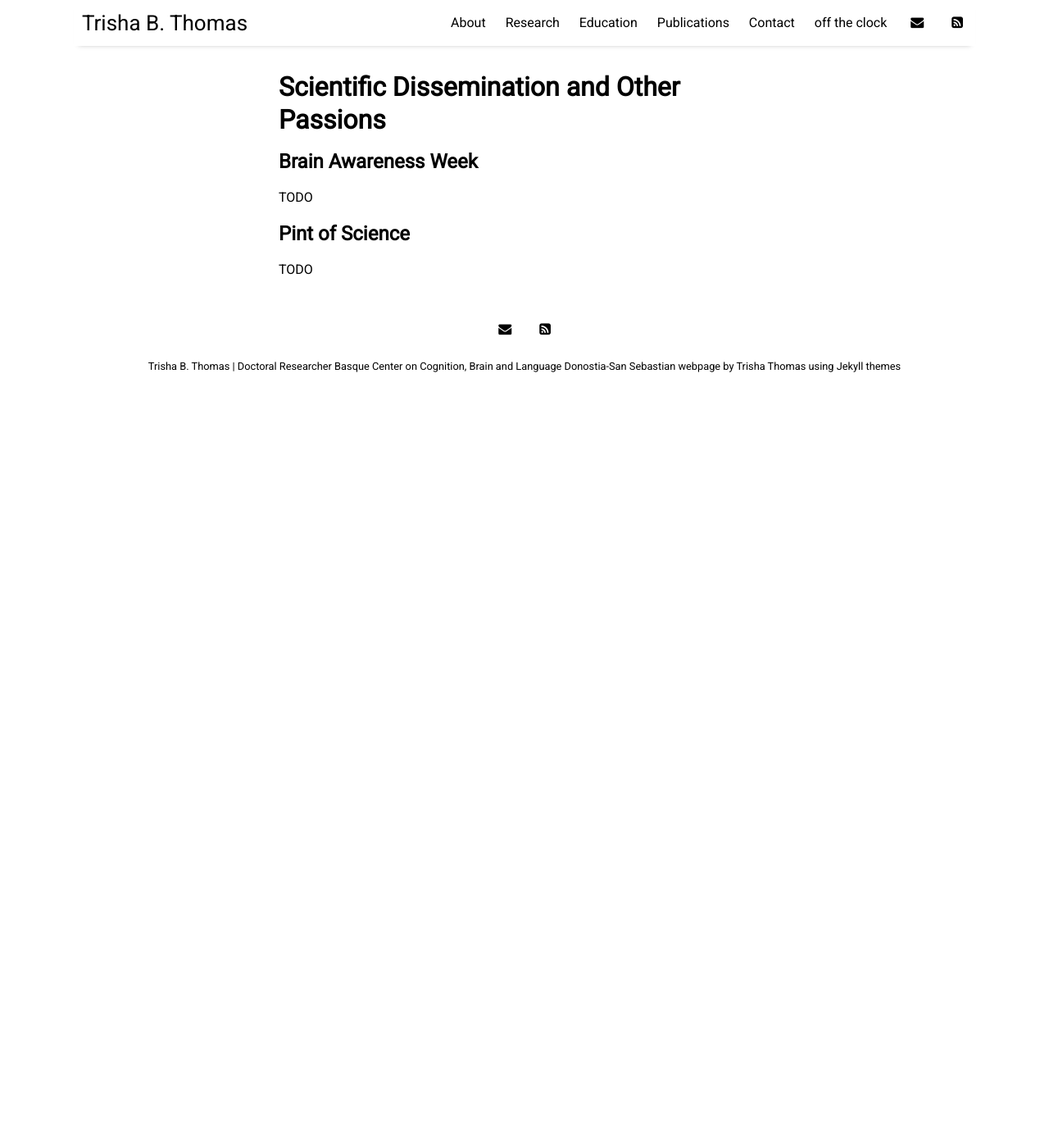
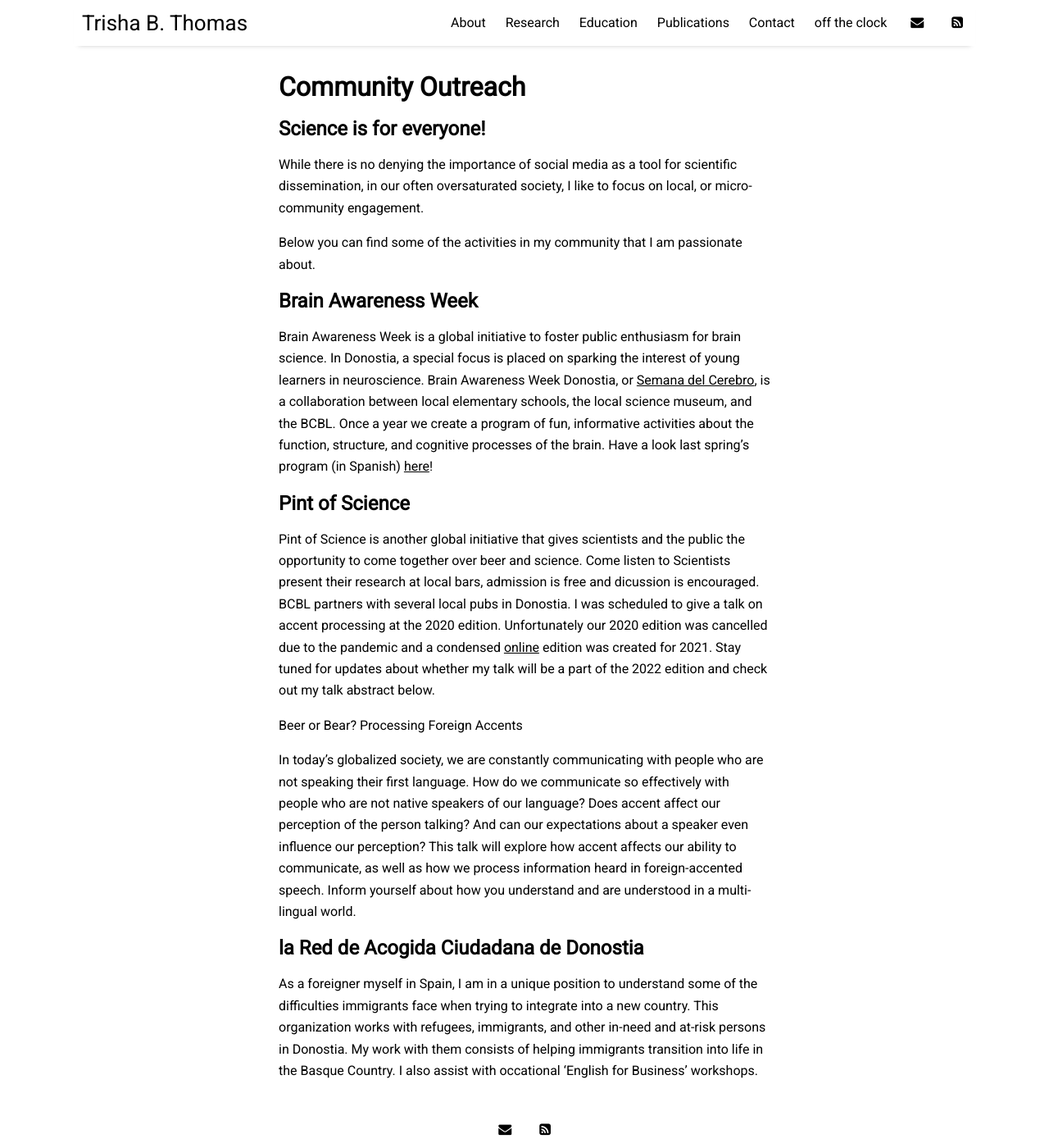
Before and after one commit to tthomas840/tthomas840.github.io, a Jekyll site: the page built from pages/resources.md, in a window 1280 px wide and 1400 px high. Shown: the whole window at 82% size. Built offline with Jekyll 4.4.1, drawn with Linux system fonts in a browser that asks for light colours; nearby versions of some CDN libraries.

Commit message:
Update resources.md

```diff
--- a/pages/resources.md
+++ b/pages/resources.md
@@ -1,12 +1,29 @@
 ---
 layout: page
-title: Scientific Dissemination and Other Passions
+title: Community Outreach
 #category: resources
 permalink: /resources
 ---
+## Science is for everyone!
+
+While there is no denying the importance of social media as a tool for scientific dissemination, in our often oversaturated society, I like to focus on local, or micro-community engagement.
+
+Below you can find some of the activities in my community that I am passionate about.
+
 
 ## Brain Awareness Week
-TODO
+
+Brain Awareness Week is a global initiative to foster public enthusiasm for brain science. In Donostia, a special focus is placed on sparking the interest of young learners in neuroscience. Brain Awareness Week Donostia, or [Semana del Cerebro](https://www.eurekamuseoa.eus/es/semana-del-cerebro), is a collaboration between local elementary schools, the local science museum, and the BCBL. Once a year we create a program of fun, informative activities about the function, structure, and cognitive processes of the brain. Have a look last spring's program (in Spanish) [here](https://www.bcbl.eu/es/eventos-pasados/baw-2021)!
+
 
 ## Pint of Science
-TODO
+
+Pint of Science is another global initiative that gives scientists and the public the opportunity to come together over beer and science. Come listen to Scientists present their research at local bars, admission is free and dicussion is encouraged. BCBL partners with several local pubs in Donostia. I was scheduled to give a talk on accent processing at the 2020 edition. Unfortunately our 2020 edition was cancelled due to the pandemic and a condensed [online](https://pintofscience.es/events/sansebastian) edition was created for 2021. Stay tuned for updates about whether my talk will be a part of the 2022 edition and check out my talk abstract below.
+
+Beer or Bear? Processing Foreign Accents
+
+In today’s globalized society, we are constantly communicating with people who are not speaking their first language. How do we communicate so effectively with people who are not native speakers of our language? Does accent affect our perception of the person talking? And can our expectations about a speaker even influence our perception? This talk will explore how accent affects our ability to communicate, as well as how we process information heard in foreign-accented speech. Inform yourself about how you understand and are understood in a multi-lingual world.
+
+## la Red de Acogida Ciudadana de Donostia
+
+As a foreigner myself in Spain, I am in a unique position to understand some of the difficulties immigrants face when trying to integrate into a new country. This organization works with refugees, immigrants, and other in-need and at-risk persons in Donostia. My work with them consists of helping immigrants transition into life in the Basque Country. I also assist with occational 'English for Business' workshops.
```
